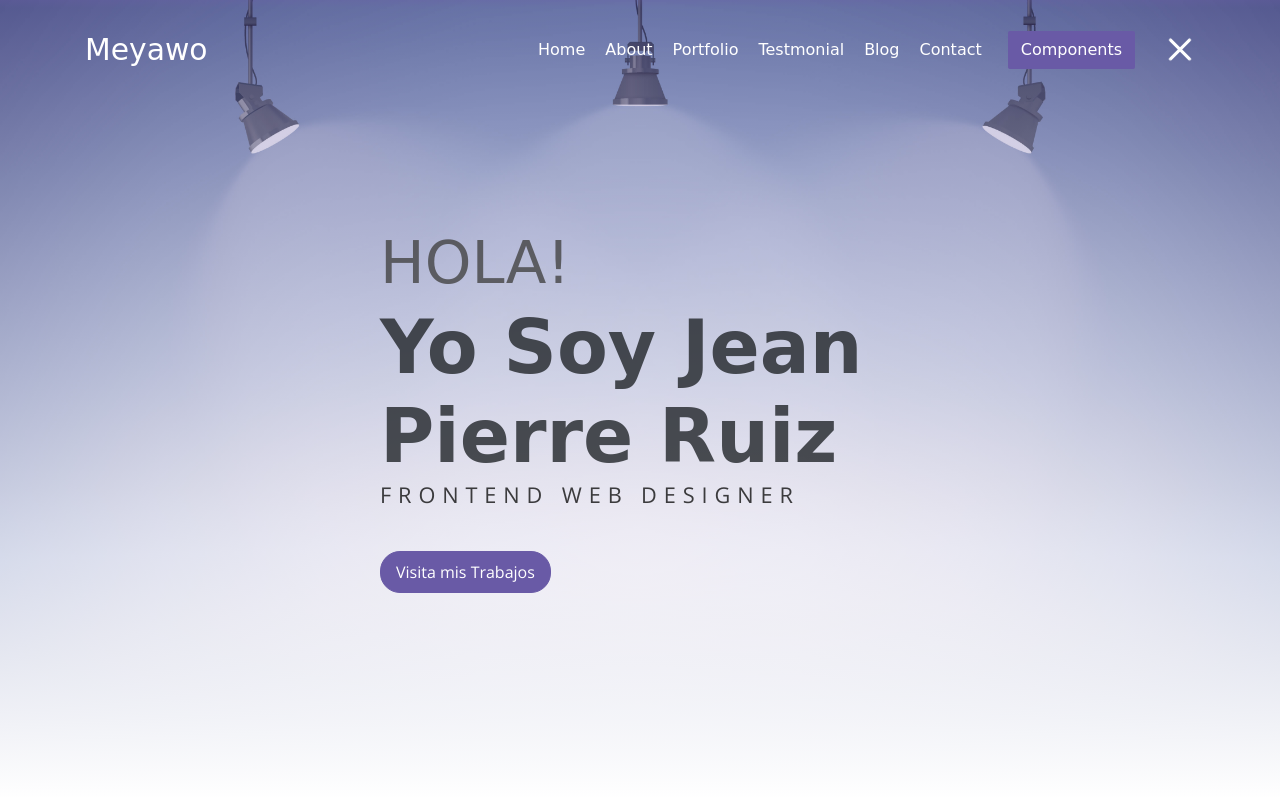
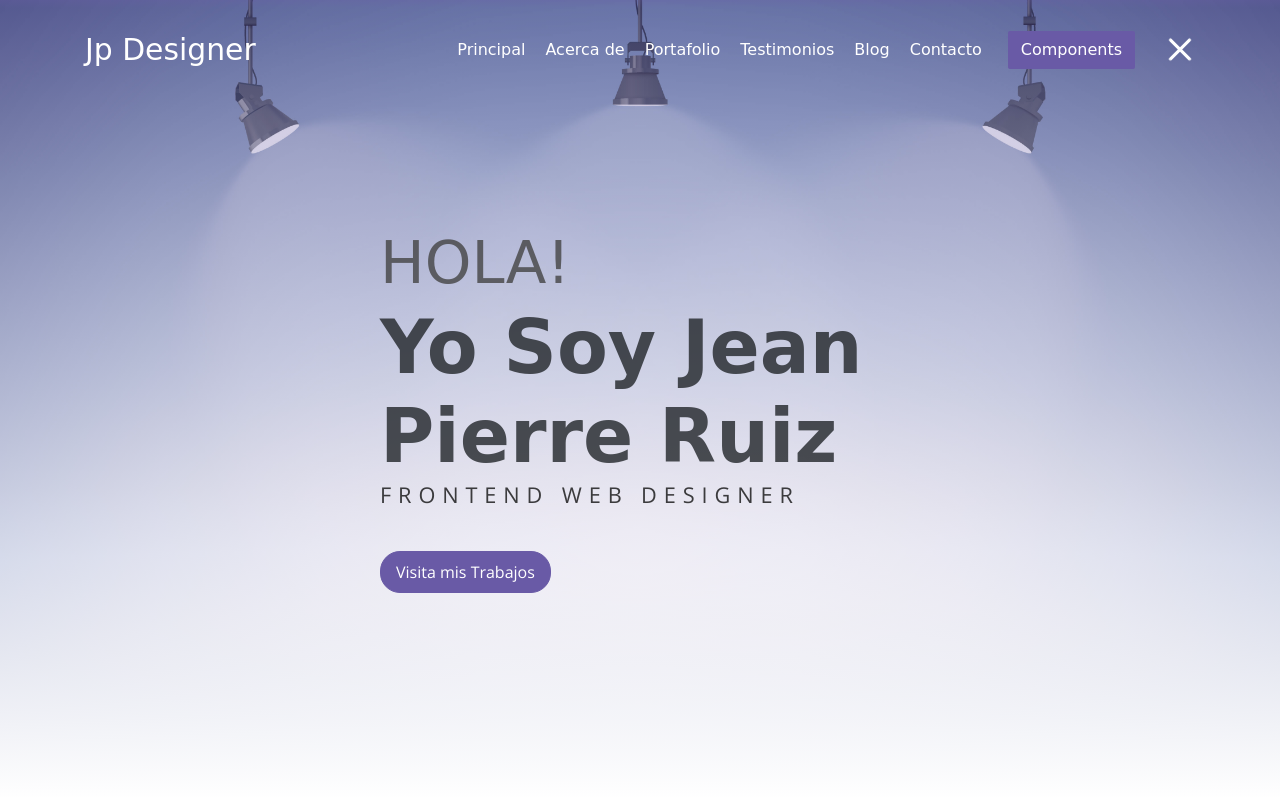
Before and after one commit to jpierre1701/jpierre1701.github.io, a plain HTML site: page index.html in a window 1280 px wide. Both pictures are taken after a click on the link 1180 px from the left and 50 px from the top of the page. Shown: the top 797 px of the page. Drawn offline with nearby package versions, Linux system fonts and the light colour scheme; a web font is replaced by a local one.

Commit message:
quinto cambio

```diff
--- a/index.html
+++ b/index.html
@@ -16,25 +16,25 @@
     <!-- Page Navbar -->
     <nav class="custom-navbar" data-spy="affix" data-offset-top="20">
         <div class="container">
-            <a class="logo" href="#">Meyawo</a>
+            <a class="logo" href="#">Jp Designer</a>
             <ul class="nav">
                 <li class="item">
-                    <a class="link" href="#home">Home</a>
+                    <a class="link" href="#home">Principal</a>
                 </li>
                 <li class="item">
-                    <a class="link" href="#about">About</a>
+                    <a class="link" href="#about">Acerca de</a>
                 </li>
                 <li class="item">
-                    <a class="link" href="#portfolio">Portfolio</a>
+                    <a class="link" href="#portfolio">Portafolio</a>
                 </li>
                 <li class="item">
-                    <a class="link" href="#testmonial">Testmonial</a>
+                    <a class="link" href="#testmonial">Testimonios</a>
                 </li>
                 <li class="item">
                     <a class="link" href="#blog">Blog</a>
                 </li>
                 <li class="item">
-                    <a class="link" href="#contact">Contact</a>
+                    <a class="link" href="#contact">Contacto</a>
                 </li>
                 <li class="item ml-md-3">
                     <a href="components.html" class="btn btn-primary">Components</a>
```
Also changed, not shown: assets/imgs/webcocina.png, assets/imgs/webmarket.jpg.
